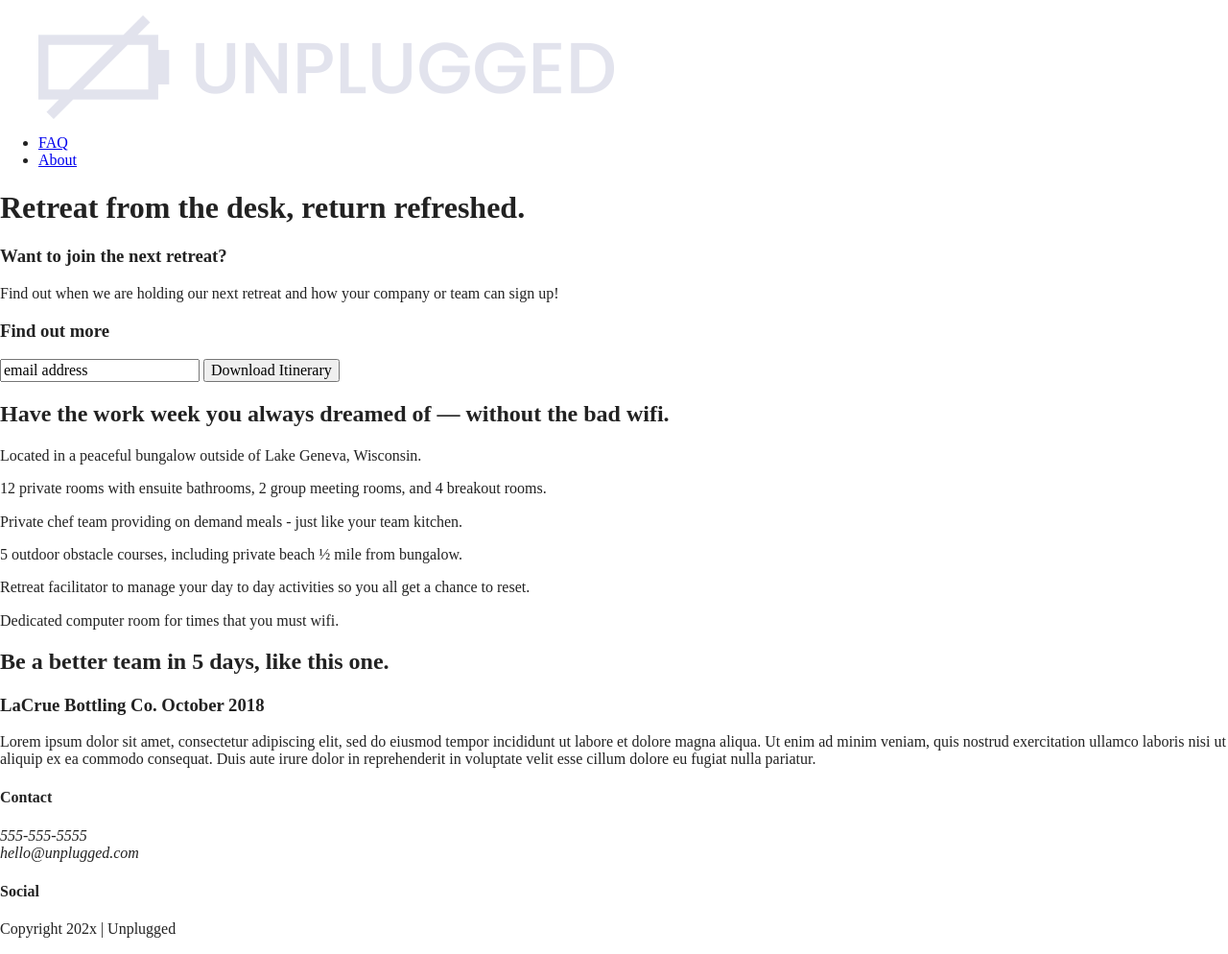
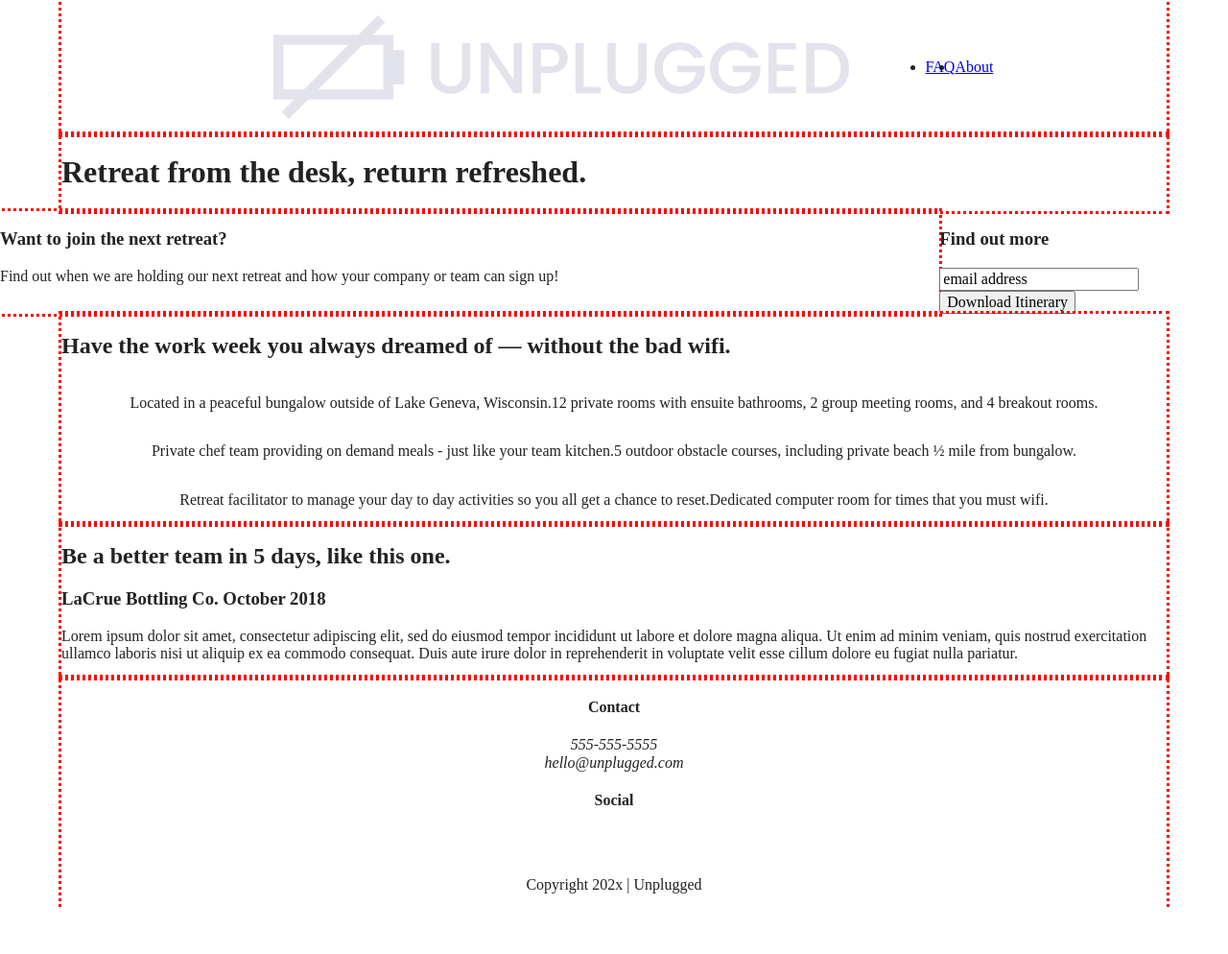
Before and after one commit to Phil-k1978/unplugged-v-two, a website built with Parcel: page index.html in a window 1280 px wide. Shown: the whole page at 96% size. After the commit the page ends 947 px from the top, so only its background shows below. Built offline with nearby package versions, Linux system fonts and the light colour scheme.

Commit message:
Started coding css

```diff
--- a/css/main.css
+++ b/css/main.css
@@ -86,6 +86,121 @@ textarea {
 /* ==========================================================================
    Author's custom styles
    ========================================================================== */
+
+  .content-wrapper {
+    outline: 3px dotted red;
+    width: 90%;
+  }
+
+  /* ************************ Base Header Footer Styles ************************ */
+
+header {
+  display: flex;
+  justify-content: center;
+}
+
+header .content-wrapper {
+  display: flex;
+  justify-content: center;
+  align-items: center;
+  flex-flow: row wrap;
+}
+
+header nav ul {
+  display: flex;
+  justify-content: space-around;
+}
+
+footer {
+  display: flex;
+  flex-direction: column;
+  align-items: center;
+  text-align: center;
+}
+
+footer .social-icons {
+  display: flex;
+  justify-content: space-around;
+  align-items: center;
+}
+
+footer .social-icons p {
+  display: flex;
+  justify-content: center;
+}
+
+/* Hero Area */
+
+.hero-area {
+  display: flex;
+  justify-content: center;
+}
+
+/* Aside */
+
+aside {
+  display: flex;
+  justify-content: center;
+}
+
+/* Features */
+
+.features {
+  display: flex;
+  justify-content: center;
+}
+
+.features .features-items {
+  display: flex;
+  justify-content: center;
+  align-items: flex-start;
+  flex-flow: row wrap;
+}
+
+/* reviews */
+
+.reviews {
+  display: flex;
+  justify-content: center;
+}
+
+/*  ****************************************
+    ******** About Page ********************
+    *************************************** */
+
+.mission {
+  display: flex;
+  justify-content: center;
+}
+
+.contact-section {
+  display: flex;
+  justify-content: center;
+}
+
+/* End of About */
+
+/* ********************************************
+    ********* FAQ page ************************
+    ***************************************** */
+
+.faq {
+  display: flex;
+  justify-content: center;
+}
+
+.faq .content-wrapper {
+  display: flex;
+  justify-content: center;
+  align-items: flex-start;
+  flex-flow: row wrap;
+}
+
+/*  End of FAQ */
+
+
+
+
 
 /* ==========================================================================
    Helper classes
```
